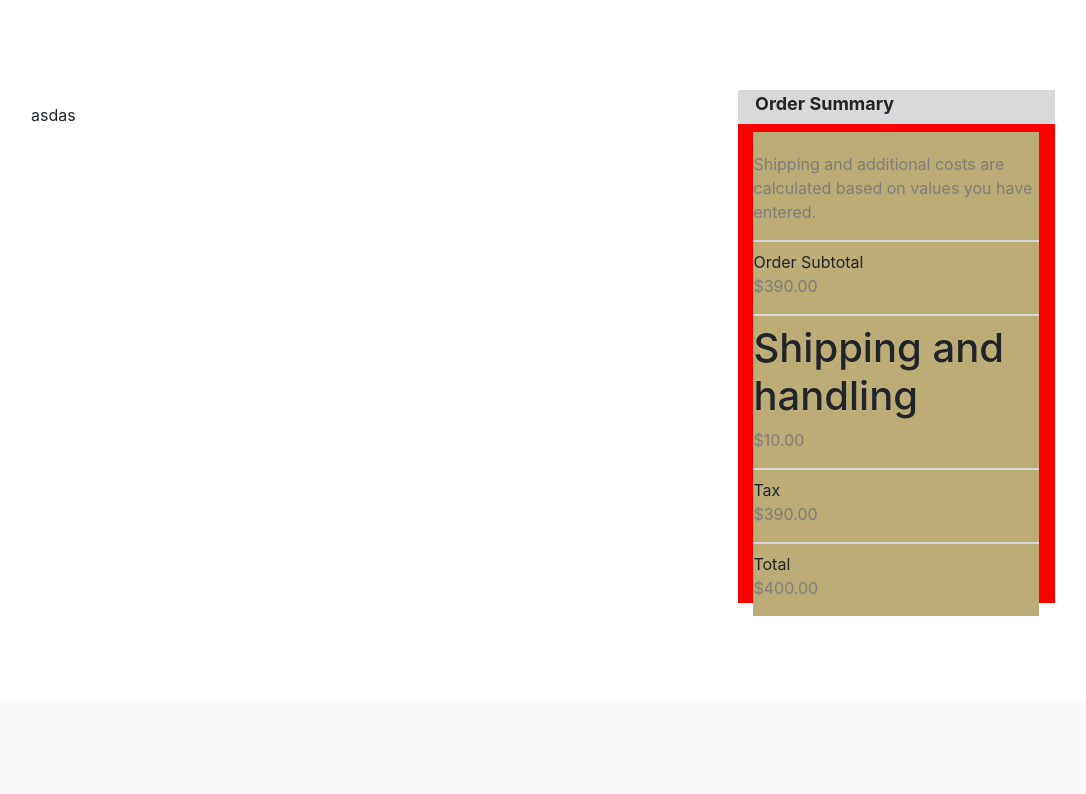
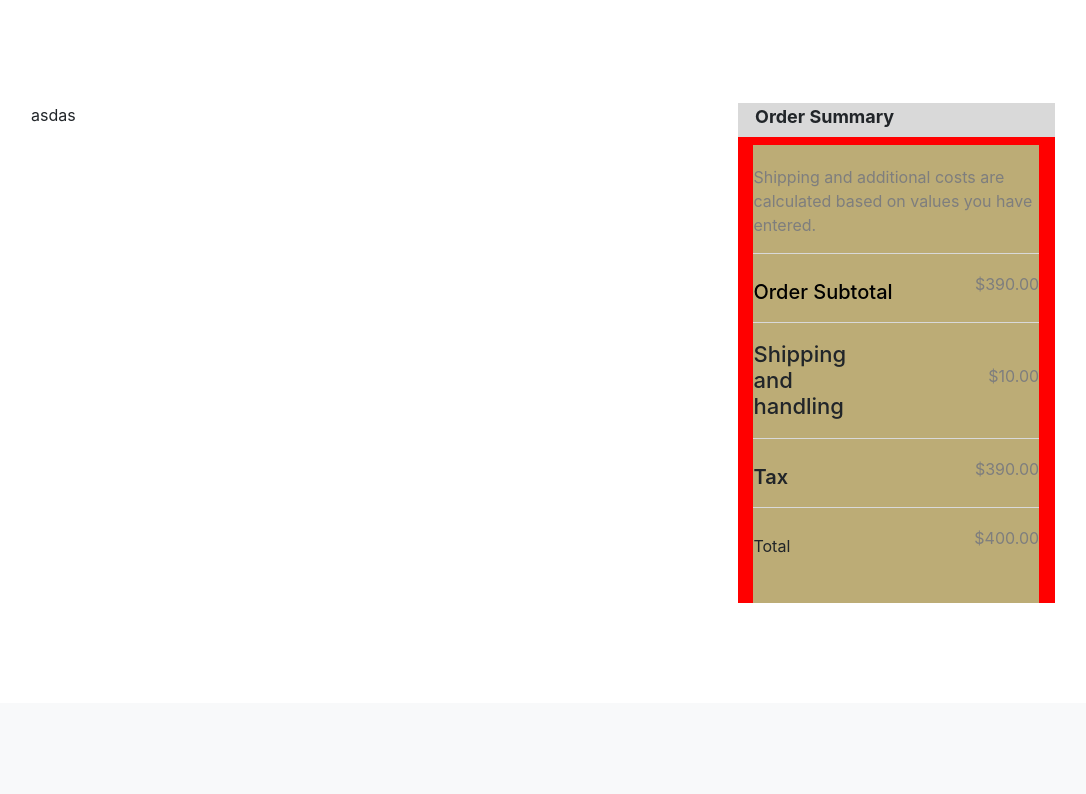
Before and after one commit to Kerimov056/Varkala, a React (Create React App) app: page /toBasket in a window 1280 px wide. Shown: the part 577-1371 px from the top of the page, without its empty margins (97-1183 px from the left). Built offline with nearby package versions, Linux system fonts and the light colour scheme.

Commit message:
basket design

```diff
--- a/src/components/ToBaskett/ToBasket.jsx
+++ b/src/components/ToBaskett/ToBasket.jsx
@@ -30,17 +30,17 @@ const ToBasket = ({ id, productName, price, productImage }) => {
                             <p>$390.00</p>
                         </div>
                         <h6></h6>
-                        <div>
+                        <div className='Shipping'>
                             <h1>Shipping and handling</h1>
                             <p>$10.00</p>
                         </div>
                         <h6></h6>
-                        <div>
+                        <div className='Tax'>
                             <span>Tax</span>
                             <p>$390.00</p>
                         </div>
                         <h6></h6>
-                        <div>
+                        <div className='Total'>
                             <span>Total</span>
                             <p>$400.00</p>
                         </div>
--- a/src/components/ToBaskett/tobasket.scss
+++ b/src/components/ToBaskett/tobasket.scss
@@ -90,7 +90,7 @@ p{
 
                     &>h6{
                         width: 100%;
-                        height: 2px;
+                        height: 1px;
                         background-color: #d9d9d9;
                     }
 
@@ -98,6 +98,39 @@ p{
                         margin-top: 20px;
                         font-size: 16px;
                     }
+
+                    &>div{
+                        padding: 10px 0 10px 0;
+                        display: flex;
+                        justify-content: space-between;
+                        align-items: center;
+                    }
+
+                    .Subtotal{
+
+                        &>span{
+                            color: black;
+                            font-size: 20px;
+                            font-weight: 500;
+                        }
+                    }
+
+                    .Shipping{
+
+                        &>h1{
+                            width: 40%;
+                            height: auto;
+                            font-size: 22px;
+                        }
+                    }
+
+                    .Tax{
+
+                        &>span{
+                            font-size: 20px;
+                            font-weight: 600;
+                        }
+                    }
                 }
             }
         }
```
